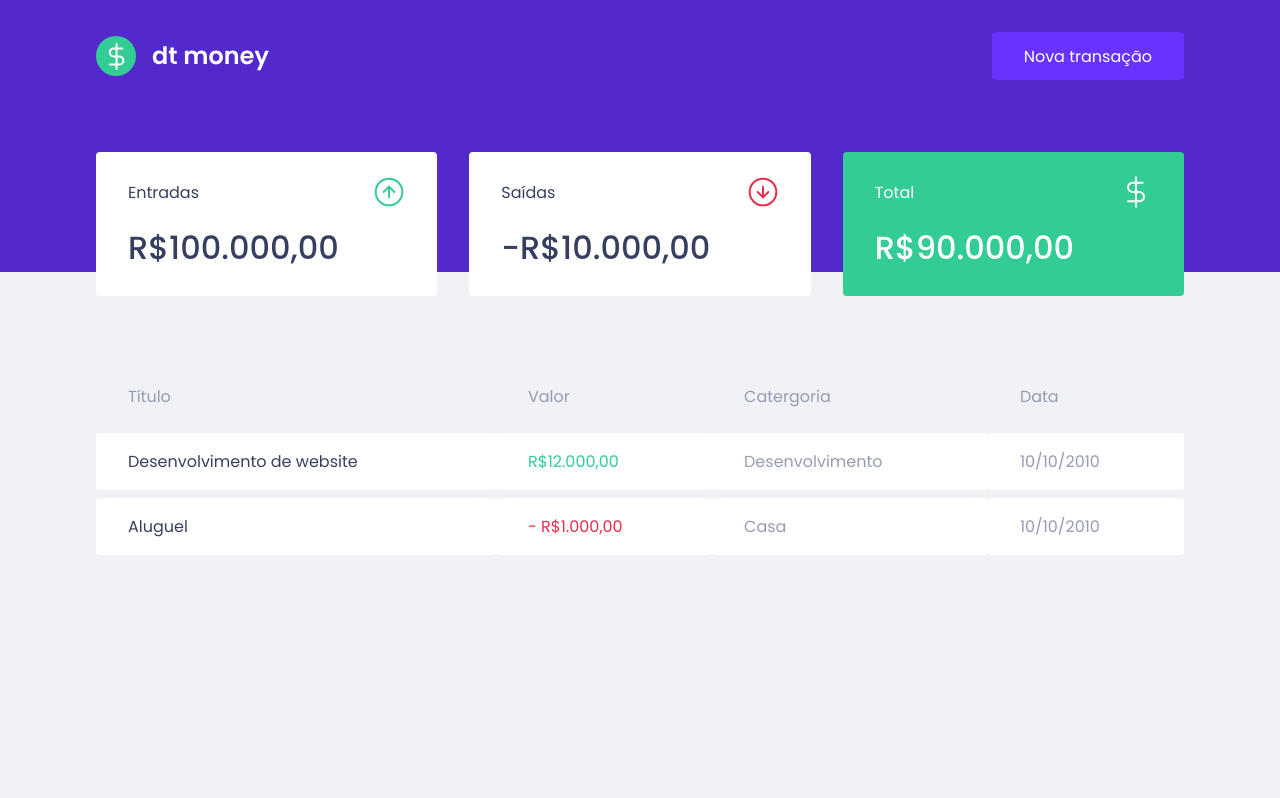
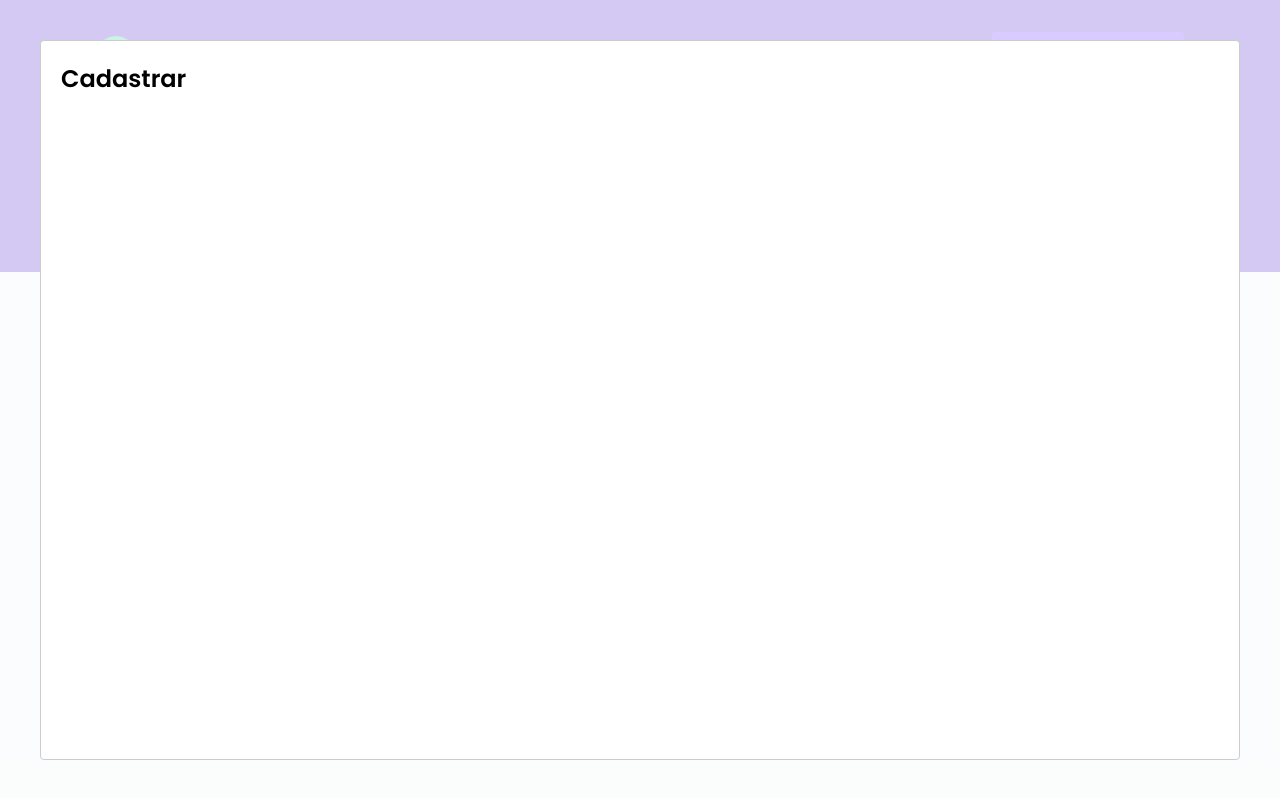
Before and after one commit to danielafarias/dtmoney, a React (Create React App) app: page / in a window 1280 px wide. Both pictures are taken after a click on the button "Nova transação". Built offline with nearby package versions, Linux system fonts and the light colour scheme; no server answers; what miragejs would draw is missing.

Commit message:
React-Modal

```diff
--- a/package.json
+++ b/package.json
@@ -7,6 +7,7 @@
     "miragejs": "^0.1.43",
     "react": "^18.1.0",
     "react-dom": "^18.1.0",
+    "react-modal": "^3.15.1",
     "react-scripts": "5.0.1",
     "styled-components": "^5.3.5",
     "web-vitals": "^2.1.0"
@@ -19,6 +20,7 @@
     "@types/node": "^16.7.13",
     "@types/react": "^18.0.0",
     "@types/react-dom": "^18.0.0",
+    "@types/react-modal": "^3.13.1",
     "@types/styled-components": "^5.1.25",
     "typescript": "^4.4.2"
   },
--- a/src/App.tsx
+++ b/src/App.tsx
@@ -1,12 +1,31 @@
+import { useState } from "react";
+import Modal from 'react-modal'
 import { Dashboard } from "./components/Dashboard";
 import { Header } from "./components/Header";
 import { GlobalStyle } from "./styles/global";
 
+Modal.setAppElement('#root');
+
 export function App() {
+  const [isNewTransactionModalOpen, setIsNewTransactionModalOpen] = useState(false);
+
+  function handleOpenNewTransactionModal() {
+      setIsNewTransactionModalOpen(true);
+  }
+
+  function handleCloseNewTransactionModal() {
+      setIsNewTransactionModalOpen(false);
+  }
+
   return (
     <>
-      <Header />
+      <Header onOpenNewTransactionModal={handleOpenNewTransactionModal} />
       <Dashboard />
+
+      <Modal isOpen={isNewTransactionModalOpen} onRequestClose={handleCloseNewTransactionModal}>
+                <h2>Cadastrar</h2>
+            </Modal>
+
       <GlobalStyle />
     </>
   );
--- a/src/components/Header/index.tsx
+++ b/src/components/Header/index.tsx
@@ -1,12 +1,17 @@
 import logo from '../../assets/logo.svg';
 import { Container, Content } from './styles';
 
-export function Header() {
+interface HeaderProps {
+    onOpenNewTransactionModal: () => void;
+}
+
+export function Header({ onOpenNewTransactionModal }: HeaderProps) {
+
     return (
         <Container>
             <Content>
             <img src={logo} alt="dt money" />
-            <button type="button">Nova transação</button>
+            <button type="button" onClick={onOpenNewTransactionModal}>Nova transação</button>
             </Content>
         </Container>
     )
```
Also changed, not shown: 1 other file (tests, documents, lock files or other folders).
